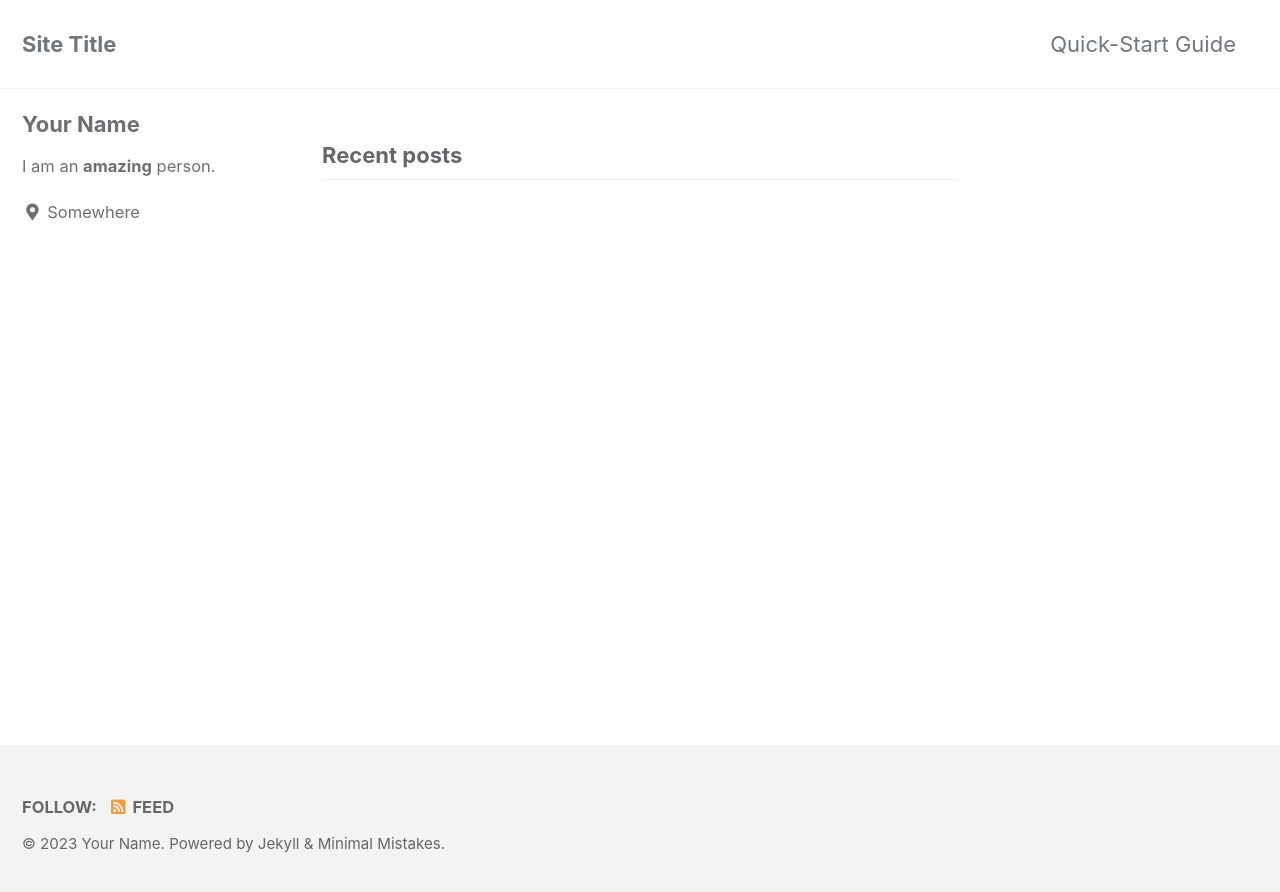
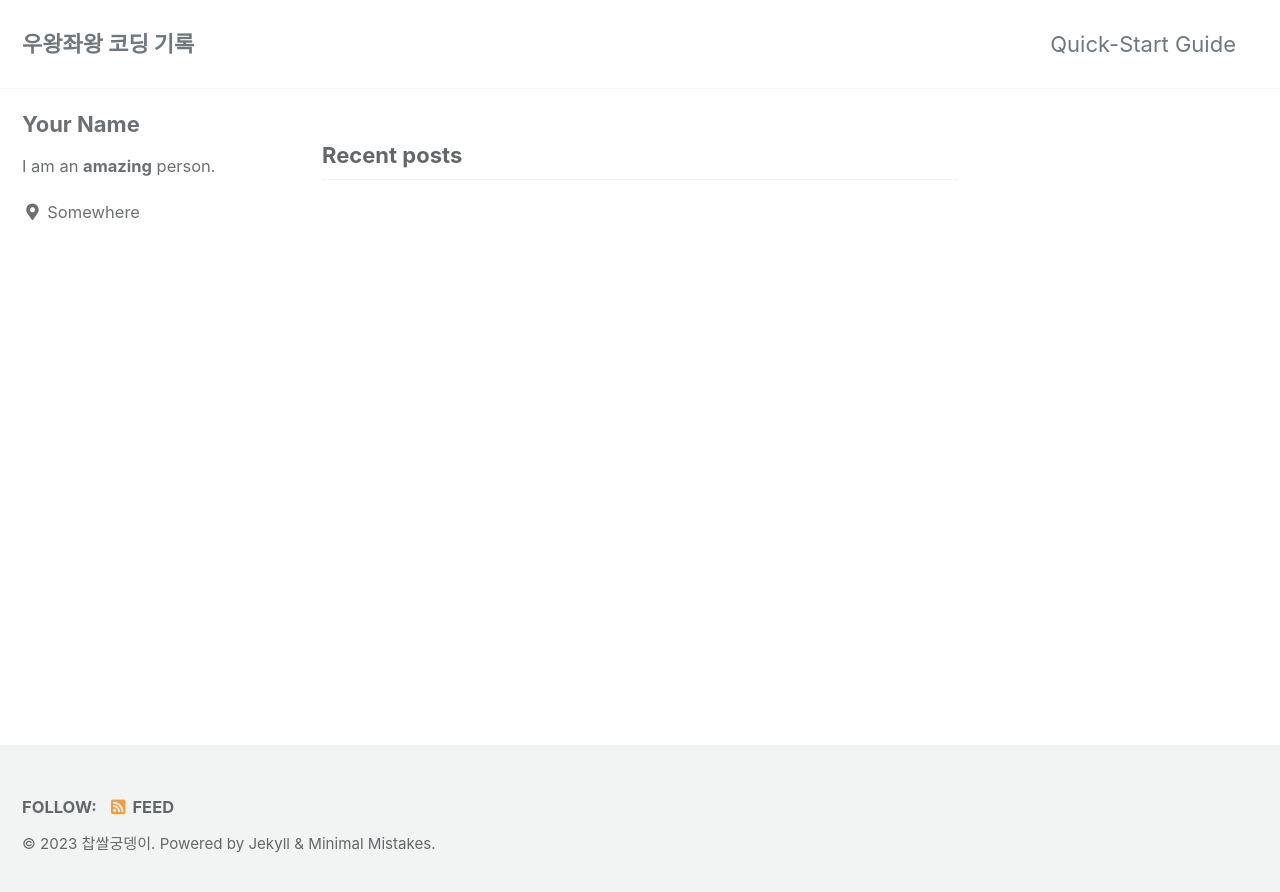
Before and after one commit to yuna1313/yuna1313.github.io, a Jekyll site: the page built from index.html, in a window 1280 px wide. Shown: the top 892 px of the page. Built offline with Jekyll 4.4.1, drawn with Linux system fonts in a browser that asks for light colours; cached includes are drawn as plain includes; some web fonts are replaced; the list of posts is cut into pages by our own code.

Commit message:
기본 정보 수정 및 댓글 추가

```diff
--- a/_config.yml
+++ b/_config.yml
@@ -16,21 +16,21 @@ minimal_mistakes_skin    : "default" # "air", "aqua", "contrast", "dark", "dirt"
 
 # Site Settings
 locale                   : "en-US"
-title                    : "Site Title"
+title                    : "우왕좌왕 코딩 기록"
 title_separator          : "-"
 subtitle                 : # site tagline that appears below site title in masthead
-name                     : "Your Name"
-description              : "An amazing website."
+name                     : "찹쌀궁뎅이"
+description              : "웹 백엔드 1년차의 개발 블로그"
 url                      : "https://yuna1313.github.io"
 baseurl                  : # the subpath of your site, e.g. "/blog"
-repository               : # GitHub username/repo-name e.g. "mmistakes/minimal-mistakes"
+repository               : "yuna1313/yuna1313.github.io" # GitHub username/repo-name e.g. "mmistakes/minimal-mistakes"
 teaser                   : # path of fallback teaser image, e.g. "/assets/images/500x300.png"
 logo                     : # path of logo image to display in the masthead, e.g. "/assets/images/88x88.png"
 masthead_title           : # overrides the website title displayed in the masthead, use " " for no title
 # breadcrumbs            : false # true, false (default)
 words_per_minute         : 200
 comments:
-  provider               : # false (default), "disqus", "discourse", "facebook", "staticman", "staticman_v2", "utterances", "giscus", "custom"
+  provider               : "utterances" # false (default), "disqus", "discourse", "facebook", "staticman", "staticman_v2", , "giscus", "custom"
   disqus:
     shortname            : # https://help.disqus.com/customer/portal/articles/466208-what-s-a-shortname-
   discourse:
@@ -41,8 +41,8 @@ comments:
     num_posts            : # 5 (default)
     colorscheme          : # "light" (default), "dark"
   utterances:
-    theme                : # "github-light" (default), "github-dark"
-    issue_term           : # "pathname" (default)
+    theme                : "github-light" # "github-light" (default), "github-dark"
+    issue_term           : "pathname" # "pathname" (default)
   giscus:
     repo_id              : # Shown during giscus setup at https://giscus.app
     category_name        : # Full text name of the category
```
